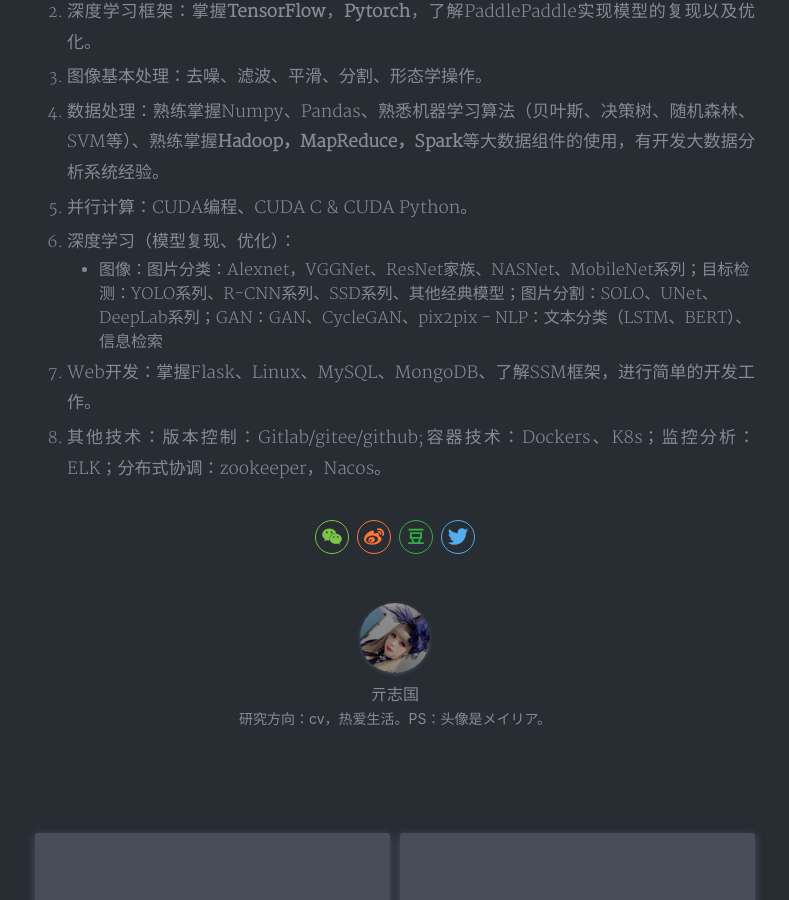
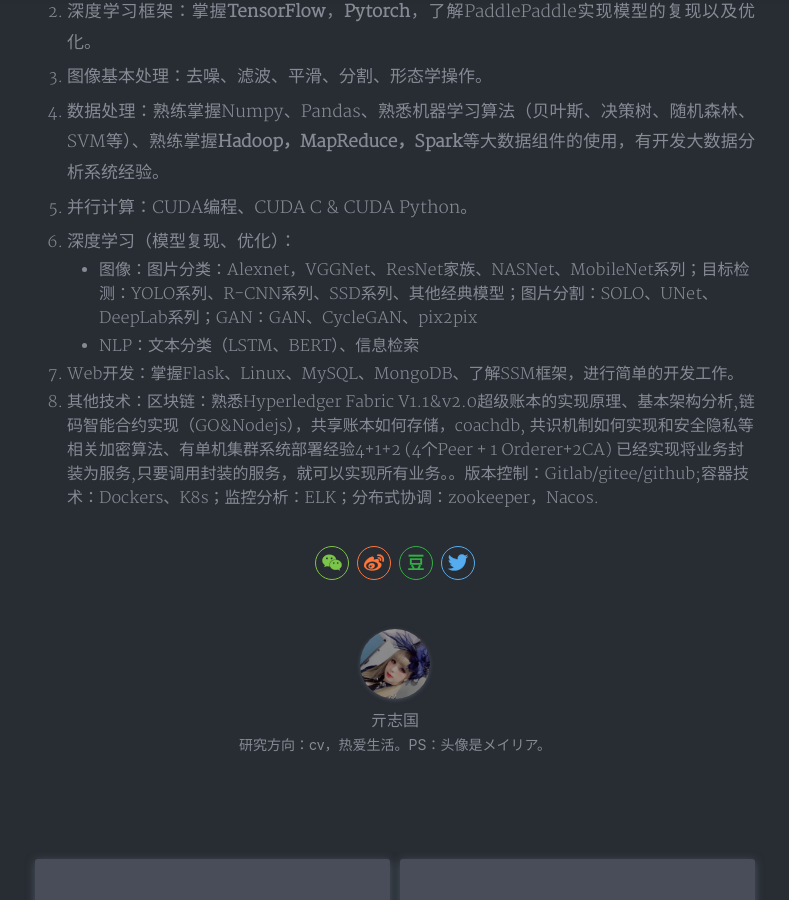
Before and after one commit to Qzgfather/Qzgfather.github.io, a Jekyll site: the page built from _posts/2020-01-09-hello.md, in a window 1280 px wide and 900 px high, scrolled down 2418 px. Shown: the whole window, without its empty margins (245-1034 px from the left). Built offline with Jekyll 4.4.1, drawn with Linux system fonts in a browser that asks for light colours; nearby versions of some CDN libraries; a style sheet for code colours, icons or effects is not loaded; some of the changed text lies outside the part shown.

Commit message:
更新简历

```diff
--- a/_posts/2020-01-09-hello.md
+++ b/_posts/2020-01-09-hello.md
@@ -32,7 +32,7 @@
 3. 2020年青岛农业大学大学生创新创业训练-《基于深度学习的病虫害识别平台》（2020.04-2021.04，负责核心算法设计、系统搭建论文专利撰写。）， **主持人**
 4. 2019年教育部产学合作协同育人项目-教学内容和课程体系改革：科研创新驱动、融合项目案例的《Python 与人工智能》教学平台建设（2019.12-2020.12，负责案例设计：基于paddle的图片分类案例、课程录制）， **第二参与人**
 5. 青岛农业大学横向课题-《基于教育大数据的个性化智能选课系统》（2019.06-2022.06，负责文献收集）， **第二参与人**
-6. 青岛农业大学高层次人才科研基金（2019.6-2022.6，负责核心算法设计、系统搭建论文专利撰写。）， **第五参与人**
+6. 青岛农业大学高层次人才科研基金（2019.6-2022.6，负责区块链系统搭建、智能合约编写、系统搭建论文专利撰写。）， **第五参与人**
 7. 山东省矿山灾害预防控制省部共建国家重点实验室培育基地、矿山灾害预防控制教育部重点实验室、山东省矿山灾害预防控制重点实验室开放课题-《大数据驱动的矿山冲击地压预警》（2020.10-2022.12，负责大数据算法设计优化）-**第七参与人**
 8. 山东省农业科技项目：山东省农业科技综合服务体系建设-子课题-农业科技服务应用系统建设（2019.6-2022.6，负责病虫害识别、问答系统、其他算法设计）， **参与人**
 
@@ -91,8 +91,6 @@
 6. 深度学习（模型复现、优化）：
 
    - 图像：图片分类：Alexnet，VGGNet、ResNet家族、NASNet、MobileNet系列；目标检测：YOLO系列、R-CNN系列、SSD系列、其他经典模型；图片分割：SOLO、UNet、DeepLab系列；GAN：GAN、CycleGAN、pix2pix
-- NLP：文本分类（LSTM、BERT）、信息检索
-
+   - NLP：文本分类（LSTM、BERT）、信息检索
 7. Web开发：掌握Flask、Linux、MySQL、MongoDB、了解SSM框架，进行简单的开发工作。
-
-8. 其他技术：版本控制：Gitlab/gitee/github;容器技术：Dockers、K8s；监控分析：ELK；分布式协调：zookeeper，Nacos。
+8. 其他技术：区块链：熟悉Hyperledger Fabric V1.1&v2.0超级账本的实现原理、基本架构分析,链码智能合约实现（GO&Nodejs），共享账本如何存储，coachdb, 共识机制如何实现和安全隐私等相关加密算法、有单机集群系统部署经验4+1+2 (4个Peer + 1 Orderer+2CA) 已经实现将业务封装为服务,只要调用封装的服务，就可以实现所有业务。。版本控制：Gitlab/gitee/github;容器技术：Dockers、K8s；监控分析：ELK；分布式协调：zookeeper，Nacos.
```
Also changed, not shown: other parts of _posts/2020-01-09-hello.md (+1 -1 lines).
